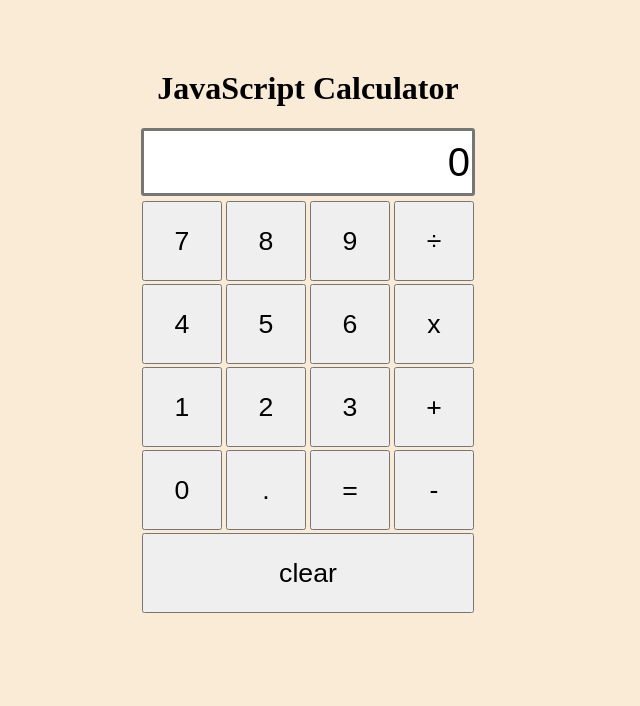
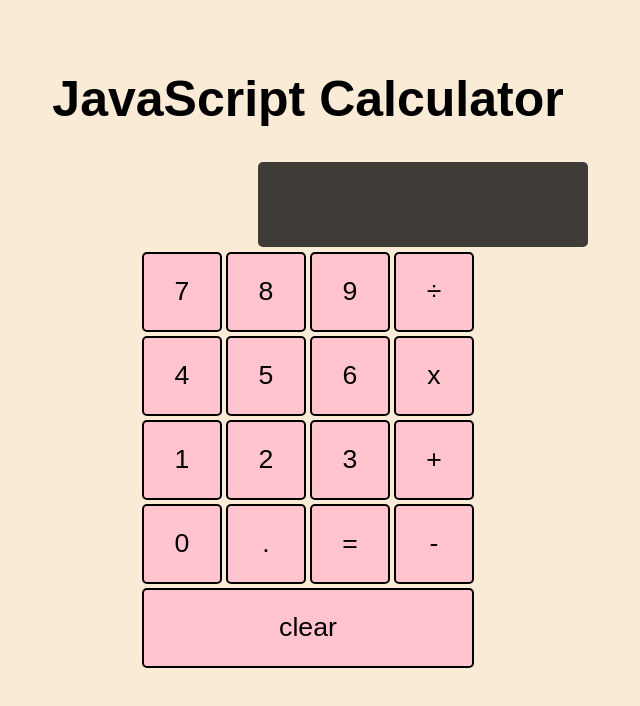
Before and after one commit to harrysokool/JS_calculator, a plain HTML site: page index.html in a window 1280 px wide. Shown: the whole page, without its empty margins (332-972 px from the left). Drawn offline with Linux system fonts and the light colour scheme.

Commit message:
changed output from input

```diff
--- a/behavior.js
+++ b/behavior.js
@@ -1,6 +1,12 @@
+const number_button = document.querySelectorAll('[data_number]');
+const op_button = document.querySelectorAll('[data_op]');
+const eq_button = document.querySelector('[data_eq]');
+const clear_button = document.querySelector('[data_clear]');
+const prev_op = document.querySelector('[prev_operand]');
+const curr_op = document.querySelector('[curr_operand]');
+
 function updateResult() {
   let result = document.getElementById("result");
-  // result.value = "hello";
 };
 
 updateResult();
--- a/index.html
+++ b/index.html
@@ -18,35 +18,40 @@
 
         <main>
           <section class="section_calc">
-            <div class="div_input">
-              <input type="text" id="result" class="calc_result" value="0">
+            <div class="output">
+              <div class="prev-operand"></div>
+              <div class="curr-operand"></div>
             </div>
-
+            <!-- <div class="div_input">
+              <output type="text" id="result" class="calc_result" value="0" maxlength="12">
+            </div> -->
+            <div>
               <div class="row">
-              <button id="button7" class="num_button" onclick="updateInput()">7</button>
-              <button id="button8" class="num_button">8</button>
-              <button id="button9" class="num_button">9</button>
-              <button id="button_div" class="op_button">÷</button>
+                <button data-number class="calc_button" onclick="updateInput()">7</button>
+                <button data-number class="calc_button">8</button>
+                <button data-number class="calc_button">9</button>
+                <button data-op class="calc_button">÷</button>
               </div>
               <div class="row">
-              <button id="button4" class="num_button">4</button>
-              <button id="button5" class="num_button">5</button>
-              <button id="button6" class="num_button">6</button>
-              <button id="button_mul" class="op_button">x</button>
+                <button data-number class="calc_button">4</button>
+                <button data-number class="calc_button">5</button>
+                <button data-number class="calc_button">6</button>
+                <button data-op class="calc_button">x</button>
               </div>
               <div class="row">
-              <button id="button1" class="num_button">1</button>
-              <button id="button2" class="num_button">2</button>
-              <button id="button3" class="num_button">3</button>
-              <button id="button_add" class="op_button">+</button>
+                <button data-number class="calc_button">1</button>
+                <button data-number class="calc_button">2</button>
+                <button data-number class="calc_button">3</button>
+                <button data-op class="calc_button">+</button>
               </div>
               <div class="row">
-              <button id="button0" class="num_button">0</button>
-              <button id="button_dot" class="op_button">.</button>
-              <button id="button_eq" class="op_button">=</button>
-              <button id="button_min" class="op_button">-</button>
+                <button data-number class="calc_button">0</button>
+                <button data-number class="calc_button">.</button>
+                <button data-eq class="calc_button">=</button>
+                <button data-op class="calc_button">-</button>
               </div>
-            <button id="button_clear" class="clear_button" onclick="clearInput()">clear</button>
+              <button data_clear class="clear_button" onclick="clearInput()">clear</button>
+            </div>
           </section>
         </main>
       </div>
--- a/styles.css
+++ b/styles.css
@@ -4,6 +4,9 @@ body {
 
 .h1_header {
   text-align:center;
+  font-family: Arial, Helvetica, sans-serif;
+  font-size: 50px;
+  color: black;
 }
 
 .section_calc {
@@ -27,20 +30,58 @@ body {
   border-radius: 3px;
   border-style: solid;
   border-width: 3px;
-  pointer-events: none;
+  /* pointer-events: none; */
+  background-color: white;
 }
 
-.num_button, .op_button {
+.calc_button {
   color: black;
   width: 80px;
   height: 80px;
   font-size: 20pt;
-  margin-bottom: 3px;
+  margin-bottom: 4px;
+  border-radius: 5px;
+  background-color: rgb(255, 196, 205);
+  border-style: solid;
 }
 
 .clear_button {
+  color: black;
   width: 332px;
   height: 80px;
   font-size: 20pt;
-  color: black;
+  border-radius: 5px;
+  background-color: rgb(255, 196, 205);
+  border-style: solid;
 }
+
+.calc_button:active, .clear_button:active {
+  opacity: 70%;
+}
+
+
+.output{
+  width: 310px;
+  height: 65px;
+  margin-bottom: 5px;
+  border-radius: 5px;
+  margin-left: 582px;
+  background-color: rgba(0, 0, 0, 0.75);
+  display: flex;
+  align-items: flex-end;
+  justify-content: space-around;
+  flex-direction: column;
+  padding: 10px;
+  word-wrap: break-word;
+  word-break: break-all;
+}
+
+.output .previous-operand{
+  color: rgba(255,255, 255, 0.75);
+  font-size: 1.5rem;
+}
+
+.output .current-operand{
+  color: white;
+  font-size: 2.5rem;
+}
```
Lines whose indentation alone changed are shown as unchanged.
